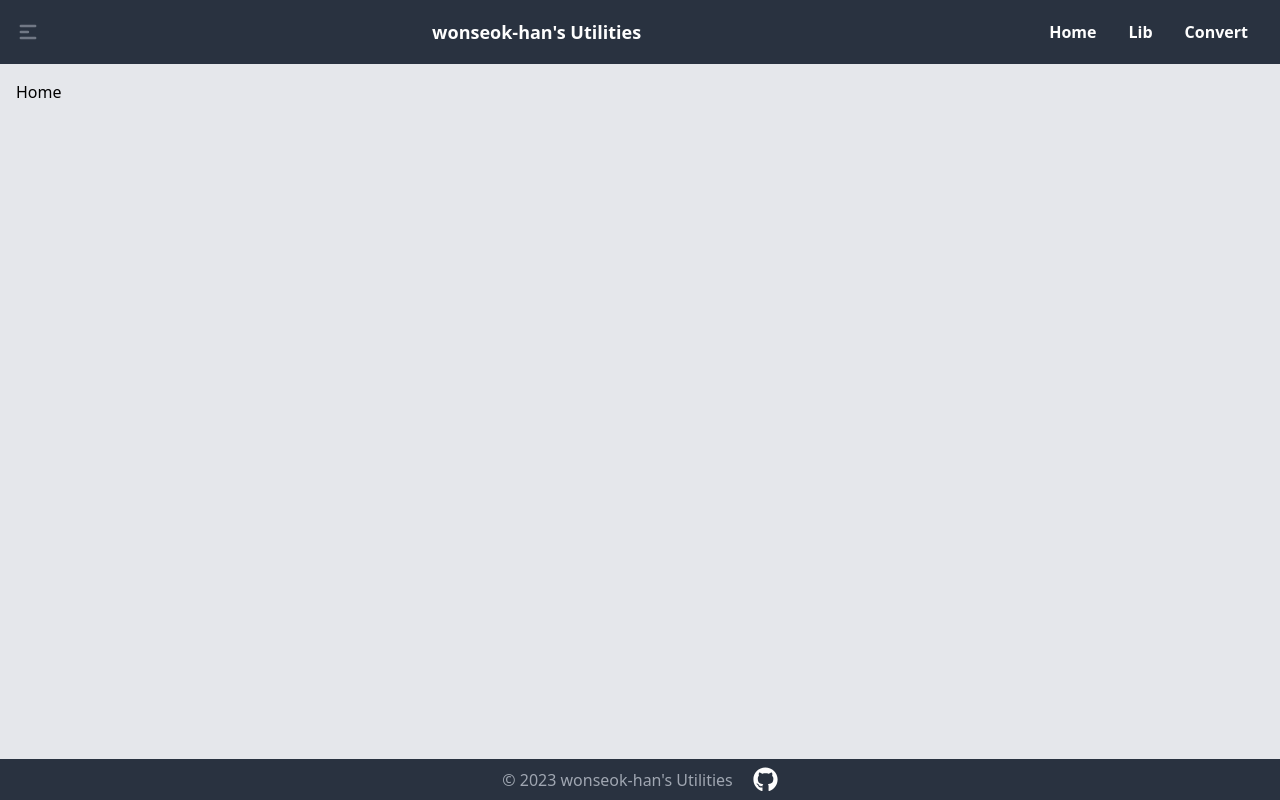
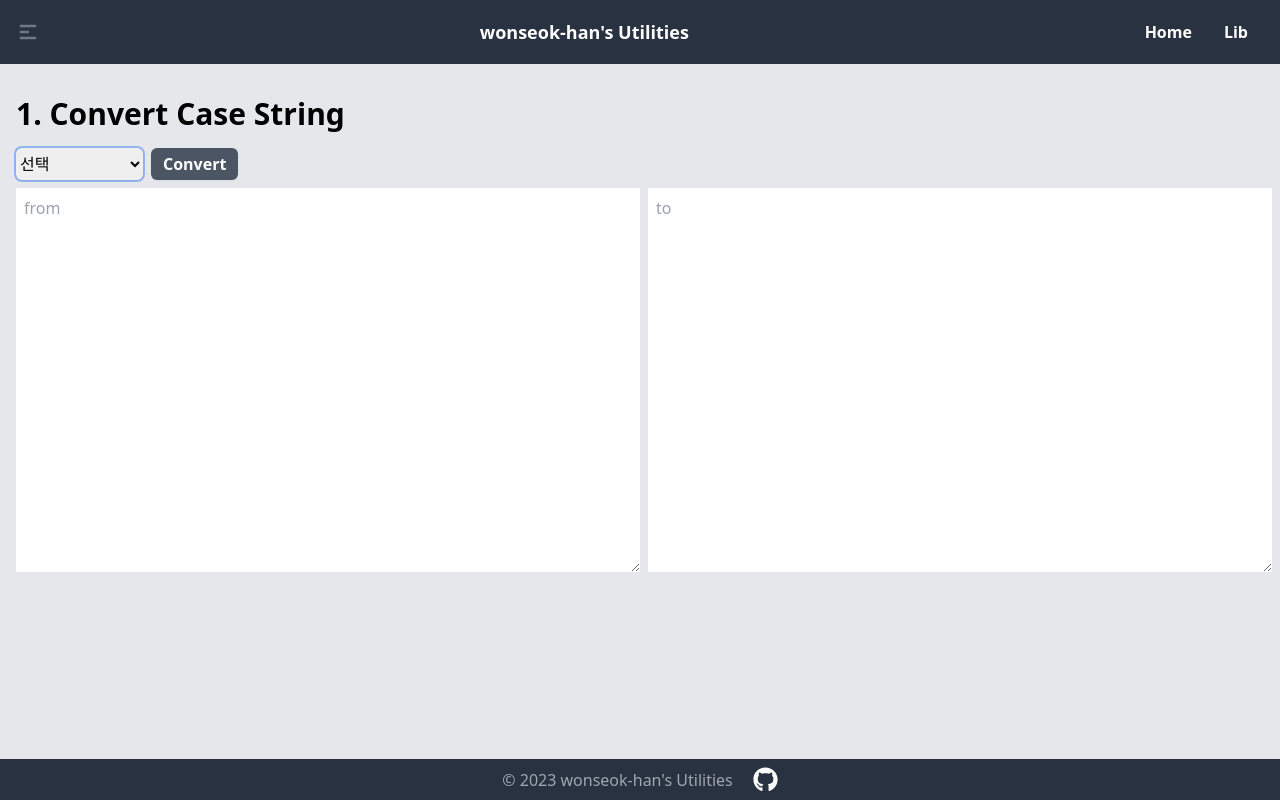
Before and after one commit to wonseok-han/my-utilites, a React (Create React App) app: page / in a window 1280 px wide. Built offline with nearby package versions, Linux system fonts and the light colour scheme.

Commit message:
Conver 메뉴 제거, Home으로 이동

```diff
--- a/src/Routes.tsx
+++ b/src/Routes.tsx
@@ -2,7 +2,7 @@
 /* eslint-disable @typescript-eslint/no-unsafe-assignment */
 import { Routes as GetRoutes, Route, useLocation } from 'react-router-dom';
 
-import { Home, Libraries, ConvertString } from 'pages';
+import { Home, Libraries } from 'pages';
 
 const Routes: React.FC = () => {
   const location = useLocation();
@@ -11,7 +11,6 @@ const Routes: React.FC = () => {
     <GetRoutes location={location}>
       <Route path="/" element={<Home />} />
       <Route path="/lib" element={<Libraries />} />
-      <Route path="/convert" element={<ConvertString />} />
     </GetRoutes>
   );
 };
--- a/src/layout/Header.tsx
+++ b/src/layout/Header.tsx
@@ -45,12 +45,6 @@ const Header = ({ onSideToggle }: HeaderProps) => {
         >
           Lib
         </Link>
-        <Link
-          to="/convert"
-          className="py-2 px-4 text-white font-semibold hover:text-gray-300"
-        >
-          Convert
-        </Link>
       </nav>
       <div className={`flex items-center md:hidden`}>
         <button
@@ -83,15 +77,6 @@ const Header = ({ onSideToggle }: HeaderProps) => {
             >
               Lib
             </Link>
-            <Link
-              to="/convert"
-              className="py-2 px-4 text-white font-semibold hover:text-gray-300"
-              onClick={() => {
-                setIsMenuOpen(false);
-              }}
-            >
-              Convert
-            </Link>
           </nav>
         </div>
       </div>
--- a/src/pages/ConvertString.tsx
+++ b/src/pages/ConvertString.tsx
@@ -64,6 +64,7 @@ const ConvertString = () => {
       <ContentTitle text="1. Convert Case String" />
       <div className="flex w-full space-x-2">
         <select
+          className="shadow-sm rounded-md hover: ring-2 hover:ring-offset-1 hover:ring-gray-500 hover:outline-none"
           onChange={(event) => setSelected(event.target.value)}
           value={selected}
         >
@@ -73,19 +74,21 @@ const ConvertString = () => {
             </option>
           ))}
         </select>
-        <div className="bg-red-200">
-          <button onClick={() => convertStr()}>변환</button>
+        <div className="bg-gray-600 text-white rounded-md p-1 shadow-sm font-semibold hover:ring-2 hover:ring-offset-1 hover:ring-gray-500 hover:outline-none">
+          <button className="ml-2 mr-2" onClick={() => convertStr()}>
+            Convert
+          </button>
         </div>
       </div>
       <div className="grid space-y-2 grid-cols-1 mt-2 sm:grid-cols-2 sm:space-x-2 sm:space-y-0">
         <textarea
-          className="w-full h-96"
+          className="w-full h-96 p-2"
           placeholder="from"
           value={from}
           onChange={(event) => setFrom(event.target.value)}
         />
         <textarea
-          className="w-full h-96"
+          className="w-full h-96 p-2"
           placeholder="to"
           value={to}
           readOnly
--- a/src/pages/Home.tsx
+++ b/src/pages/Home.tsx
@@ -1,5 +1,11 @@
+import ConvertString from './ConvertString';
+
 const Home = () => {
-  return <div className="text-black">Home</div>;
+  return (
+    <div className="text-black">
+      <ConvertString />
+    </div>
+  );
 };
 
 export default Home;
```
